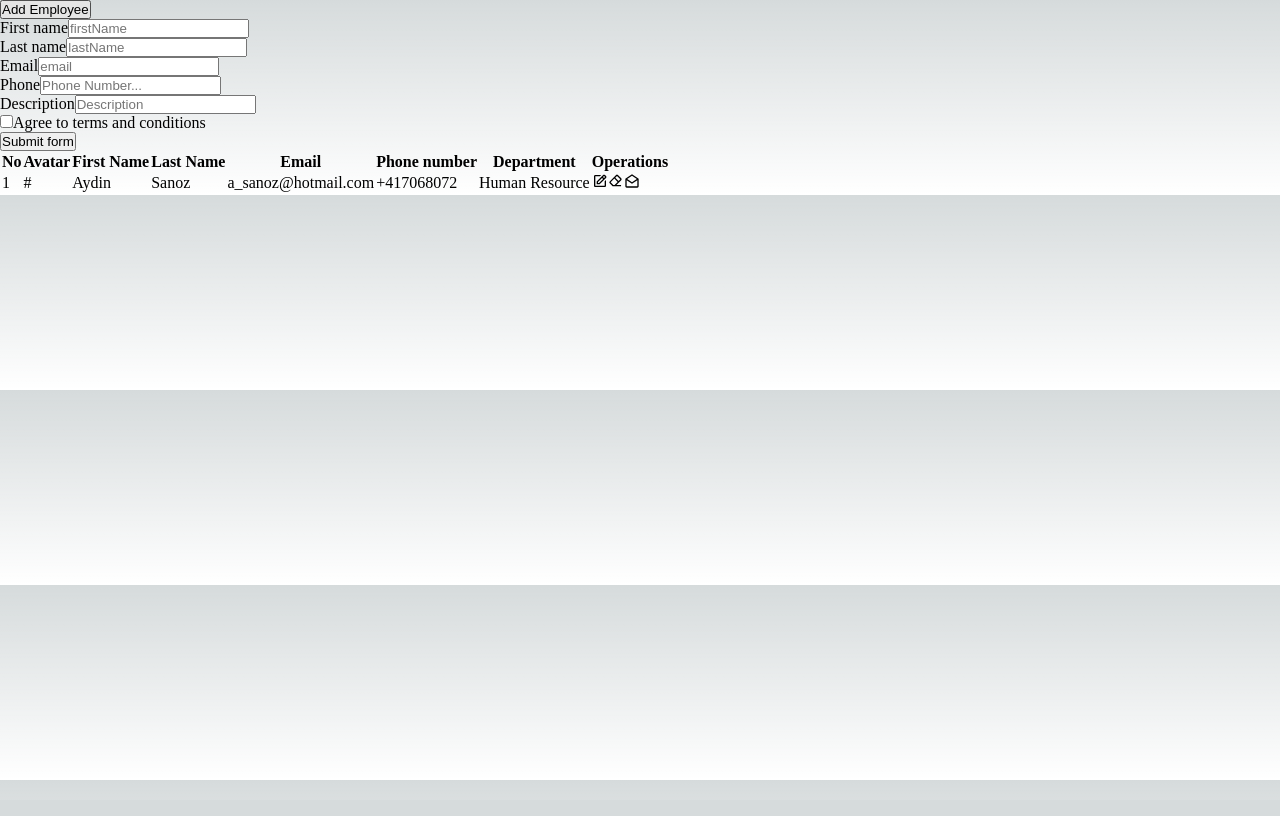
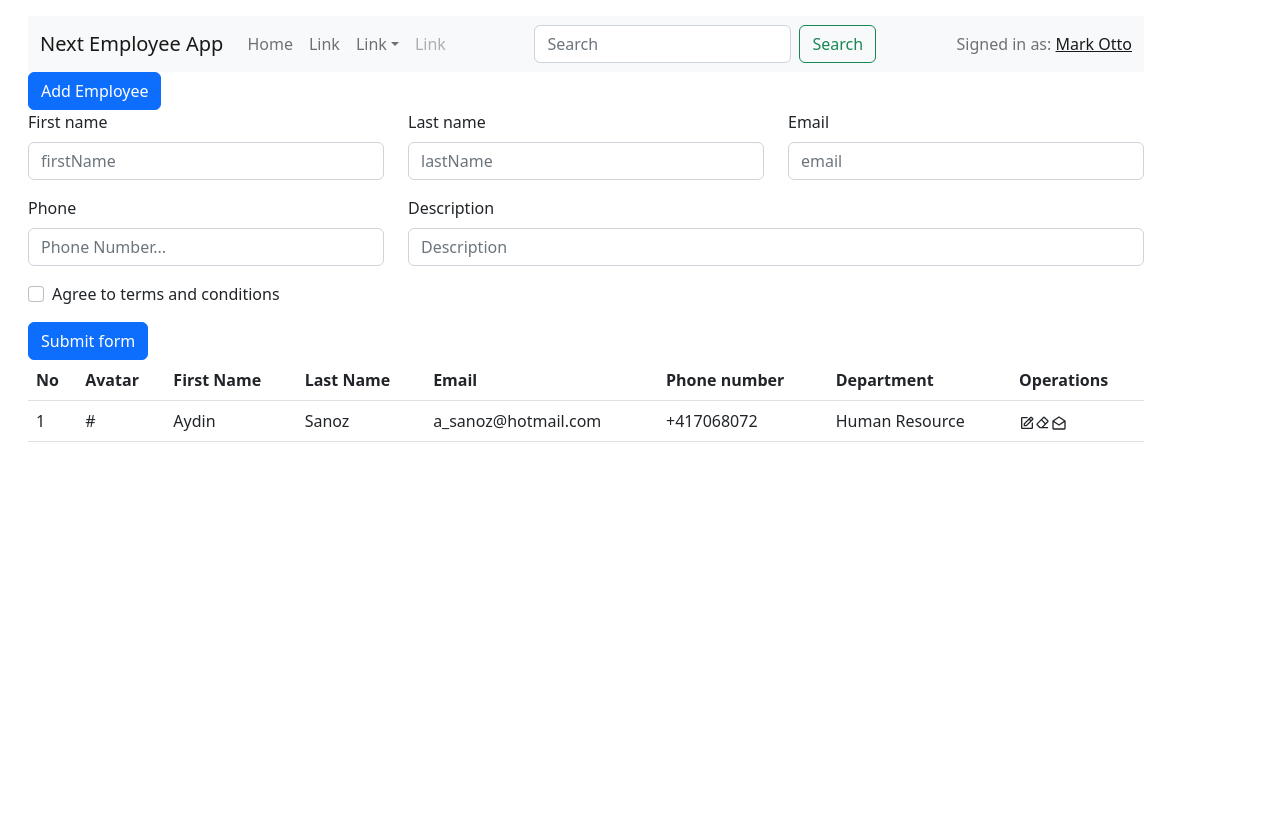
Before and after one commit to AydinSanoz/employee_crud, a Next.js app: page / in a window 1280 px wide. Built offline with nearby package versions, Linux system fonts and the light colour scheme.

Commit message:
Layout comp added

```diff
--- /dev/null
+++ b/src/components/Layout.js
@@ -0,0 +1,8 @@
+import { Container } from "react-bootstrap";
+import Stack from "react-bootstrap/Stack";
+
+function Layout({ children }) {
+  return <Container className="m-3">{children}</Container>;
+}
+
+export default Layout;
--- a/src/pages/_app.js
+++ b/src/pages/_app.js
@@ -1,5 +1,15 @@
-import '@/styles/globals.css'
+import Header from "@/components/Header";
+import "bootstrap/dist/css/bootstrap.min.css";
+import "@/styles/globals.css";
+import Layout from "@/components/Layout";
 
 export default function App({ Component, pageProps }) {
-  return <Component {...pageProps} />
+  return (
+    <>
+      <Layout>
+        <Header></Header>
+        <Component {...pageProps} />
+      </Layout>
+    </>
+  );
 }
--- a/src/styles/globals.css
+++ b/src/styles/globals.css
@@ -1,107 +1,51 @@
-:root {
-  --max-width: 1100px;
-  --border-radius: 12px;
-  --font-mono: ui-monospace, Menlo, Monaco, 'Cascadia Mono', 'Segoe UI Mono',
-    'Roboto Mono', 'Oxygen Mono', 'Ubuntu Monospace', 'Source Code Pro',
-    'Fira Mono', 'Droid Sans Mono', 'Courier New', monospace;
-
-  --foreground-rgb: 0, 0, 0;
-  --background-start-rgb: 214, 219, 220;
-  --background-end-rgb: 255, 255, 255;
-
-  --primary-glow: conic-gradient(
-    from 180deg at 50% 50%,
-    #16abff33 0deg,
-    #0885ff33 55deg,
-    #54d6ff33 120deg,
-    #0071ff33 160deg,
-    transparent 360deg
-  );
-  --secondary-glow: radial-gradient(
-    rgba(255, 255, 255, 1),
-    rgba(255, 255, 255, 0)
-  );
-
-  --tile-start-rgb: 239, 245, 249;
-  --tile-end-rgb: 228, 232, 233;
-  --tile-border: conic-gradient(
-    #00000080,
-    #00000040,
-    #00000030,
-    #00000020,
-    #00000010,
-    #00000010,
-    #00000080
-  );
-
-  --callout-rgb: 238, 240, 241;
-  --callout-border-rgb: 172, 175, 176;
-  --card-rgb: 180, 185, 188;
-  --card-border-rgb: 131, 134, 135;
+/*
+  1. Use a more-intuitive box-sizing model.
+*/
+*, *::before, *::after {
+  box-sizing: border-box;
 }
-
-@media (prefers-color-scheme: dark) {
-  :root {
-    --foreground-rgb: 255, 255, 255;
-    --background-start-rgb: 0, 0, 0;
-    --background-end-rgb: 0, 0, 0;
-
-    --primary-glow: radial-gradient(rgba(1, 65, 255, 0.4), rgba(1, 65, 255, 0));
-    --secondary-glow: linear-gradient(
-      to bottom right,
-      rgba(1, 65, 255, 0),
-      rgba(1, 65, 255, 0),
-      rgba(1, 65, 255, 0.3)
-    );
-
-    --tile-start-rgb: 2, 13, 46;
-    --tile-end-rgb: 2, 5, 19;
-    --tile-border: conic-gradient(
-      #ffffff80,
-      #ffffff40,
-      #ffffff30,
-      #ffffff20,
-      #ffffff10,
-      #ffffff10,
-      #ffffff80
-    );
-
-    --callout-rgb: 20, 20, 20;
-    --callout-border-rgb: 108, 108, 108;
-    --card-rgb: 100, 100, 100;
-    --card-border-rgb: 200, 200, 200;
-  }
-}
-
+/*
+  2. Remove default margin
+*/
 * {
-  box-sizing: border-box;
-  padding: 0;
   margin: 0;
 }
-
-html,
+/*
+  3. Allow percentage-based heights in the application
+*/
+html, body {
+  height: 100%;
+}
+/*
+  Typographic tweaks!
+  4. Add accessible line-height
+  5. Improve text rendering
+*/
 body {
-  max-width: 100vw;
-  overflow-x: hidden;
+  line-height: 1.5;
+  -webkit-font-smoothing: antialiased;
 }
-
-body {
-  color: rgb(var(--foreground-rgb));
-  background: linear-gradient(
-      to bottom,
-      transparent,
-      rgb(var(--background-end-rgb))
-    )
-    rgb(var(--background-start-rgb));
+/*
+  6. Improve media defaults
+*/
+img, picture, video, canvas, svg {
+  max-width: 100%;
 }
-
-a {
-  color: inherit;
-  text-decoration: none;
+/*
+  7. Remove built-in form typography styles
+*/
+input, button, textarea, select {
+  font: inherit;
 }
-
-@media (prefers-color-scheme: dark) {
-  html {
-    color-scheme: dark;
-  }
+/*
+  8. Avoid text overflows
+*/
+p, h1, h2, h3, h4, h5, h6 {
+  overflow-wrap: break-word;
 }
+/*
+  9. Create a root stacking context
+*/
+#root, #__next {
+  isolation: isolate;
+}
```
